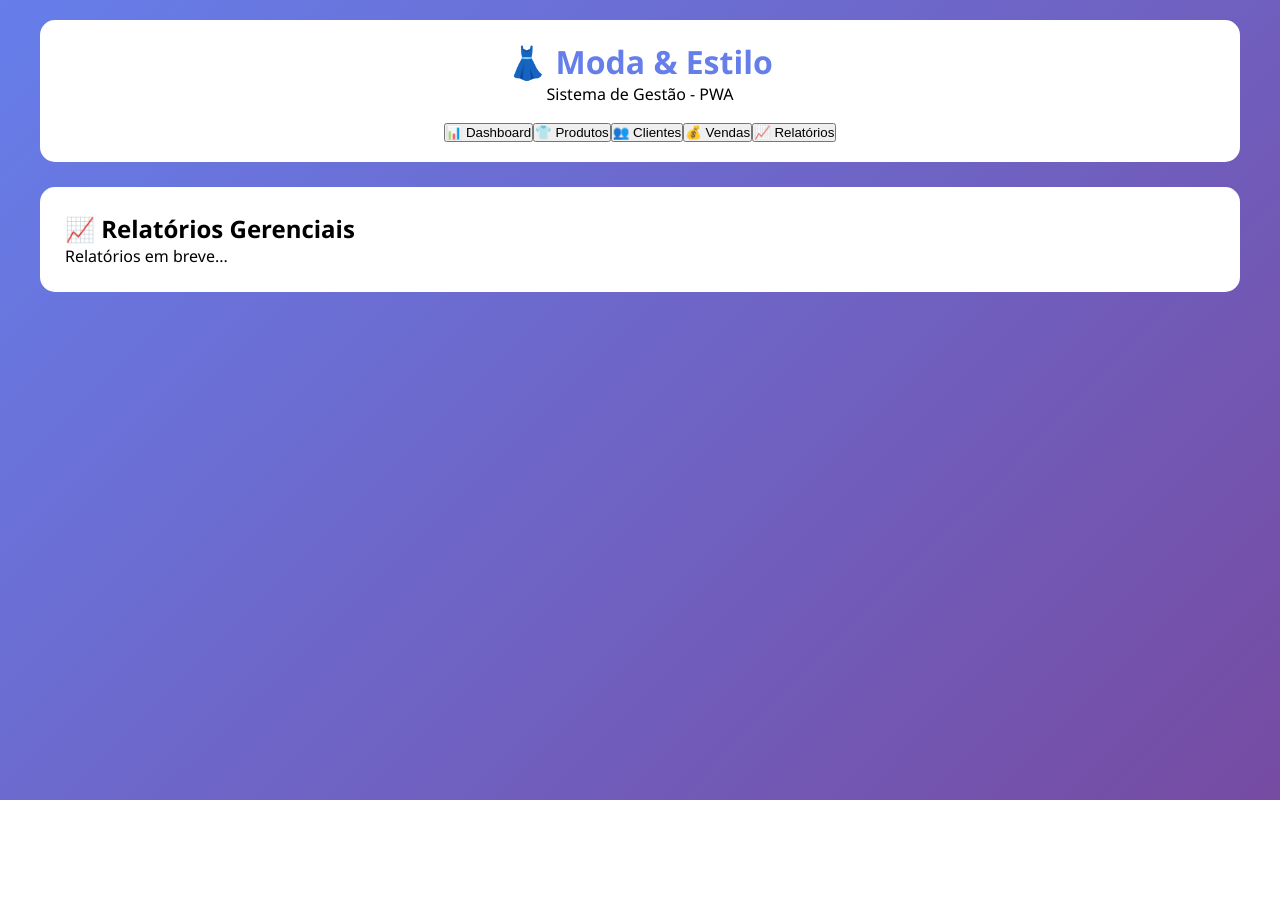
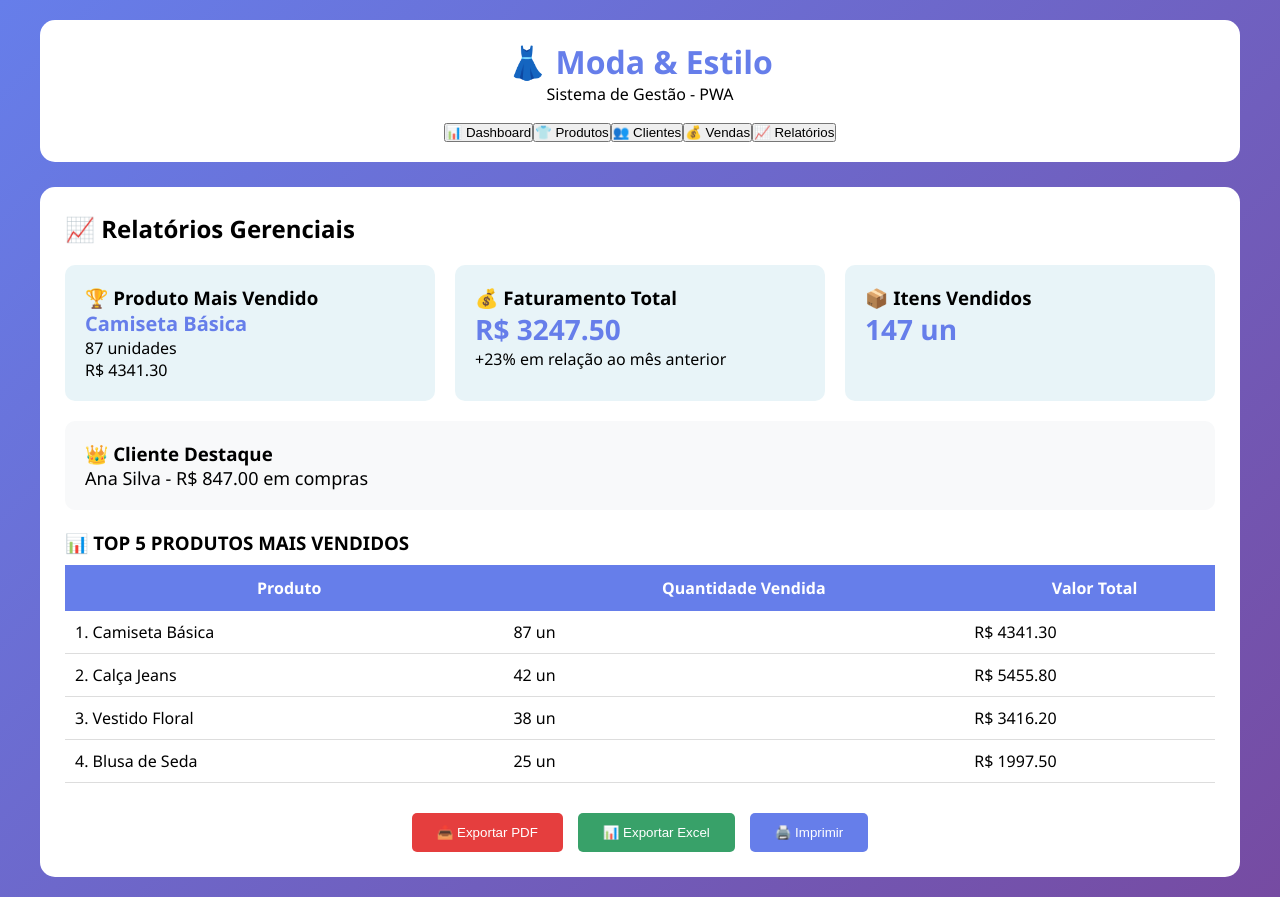
Before and after one commit to marcelorodrigh3s-svg/modaa-estilo-pwa, a React (Create React App) app in the folder frontend/: page / in a window 1280 px wide. Both pictures are taken after a click on the button "📈 Relatórios". Before the commit the page ends 800 px from the top, so only its background shows below. Built offline with nearby package versions, Linux system fonts and the light colour scheme.

Commit message:
Update Relatorios.js

```diff
--- a/frontend/src/components/Relatorios.js
+++ b/frontend/src/components/Relatorios.js
@@ -1,6 +1,101 @@
-import React from 'react';
+import React, { useState } from 'react';
 
 function Relatorios() {
-    return <div><h2>📈 Relatórios Gerenciais</h2><p>Relatórios em breve...</p></div>;
+    // Dados simulados de vendas
+    const [relatorio] = useState({
+        faturamentoTotal: 3247.50,
+        totalItensVendidos: 147,
+        produtoMaisVendido: { nome: 'Camiseta Básica', quantidade: 87, valor: 4341.30 },
+        topClientes: [
+            { nome: 'Ana Silva', total: 847.00 },
+            { nome: 'Carlos Souza', total: 545.00 },
+            { nome: 'Mariana Lima', total: 412.00 },
+        ],
+        produtosTop: [
+            { nome: 'Camiseta Básica', quantidade: 87, valor: 4341.30 },
+            { nome: 'Calça Jeans', quantidade: 42, valor: 5455.80 },
+            { nome: 'Vestido Floral', quantidade: 38, valor: 3416.20 },
+            { nome: 'Blusa de Seda', quantidade: 25, valor: 1997.50 },
+        ]
+    });
+
+    const gerarPDF = () => {
+        alert('📄 Relatório PDF gerado! (Funcionalidade em desenvolvimento)');
+    };
+
+    const exportarExcel = () => {
+        alert('📊 Relatório Excel gerado! (Funcionalidade em desenvolvimento)');
+    };
+
+    const imprimir = () => {
+        window.print();
+    };
+
+    return (
+        <div>
+            <h2>📈 Relatórios Gerenciais</h2>
+
+            {/* Cards */}
+            <div style={{
+                display: 'grid',
+                gridTemplateColumns: 'repeat(auto-fit, minmax(250px, 1fr))',
+                gap: '20px',
+                marginTop: '20px'
+            }}>
+                <div className="stat-card" style={{ background: '#e8f4f8', padding: '20px', borderRadius: '10px' }}>
+                    <h3>🏆 Produto Mais Vendido</h3>
+                    <p style={{ fontSize: '20px', fontWeight: 'bold', color: '#667eea' }}>{relatorio.produtoMaisVendido.nome}</p>
+                    <p>{relatorio.produtoMaisVendido.quantidade} unidades</p>
+                    <p>R$ {relatorio.produtoMaisVendido.valor.toFixed(2)}</p>
+                </div>
+                <div className="stat-card" style={{ background: '#e8f4f8', padding: '20px', borderRadius: '10px' }}>
+                    <h3>💰 Faturamento Total</h3>
+                    <p style={{ fontSize: '28px', fontWeight: 'bold', color: '#667eea' }}>R$ {relatorio.faturamentoTotal.toFixed(2)}</p>
+                    <p>+23% em relação ao mês anterior</p>
+                </div>
+                <div className="stat-card" style={{ background: '#e8f4f8', padding: '20px', borderRadius: '10px' }}>
+                    <h3>📦 Itens Vendidos</h3>
+                    <p style={{ fontSize: '28px', fontWeight: 'bold', color: '#667eea' }}>{relatorio.totalItensVendidos} un</p>
+                </div>
+            </div>
+
+            {/* Cliente Destaque */}
+            <div style={{ marginTop: '20px', background: '#f8f9fa', padding: '20px', borderRadius: '10px' }}>
+                <h3>👑 Cliente Destaque</h3>
+                <p style={{ fontSize: '18px' }}>{relatorio.topClientes[0]?.nome} - R$ {relatorio.topClientes[0]?.total.toFixed(2)} em compras</p>
+            </div>
+
+            {/* Tabela Top Produtos */}
+            <div style={{ marginTop: '20px' }}>
+                <h3>📊 TOP 5 PRODUTOS MAIS VENDIDOS</h3>
+                <table style={{ width: '100%', borderCollapse: 'collapse', marginTop: '10px' }}>
+                    <thead>
+                        <tr style={{ background: '#667eea', color: 'white' }}>
+                            <th style={{ padding: '12px' }}>Produto</th>
+                            <th>Quantidade Vendida</th>
+                            <th>Valor Total</th>
+                        </tr>
+                    </thead>
+                    <tbody>
+                        {relatorio.produtosTop.map((p, index) => (
+                            <tr key={index} style={{ borderBottom: '1px solid #ddd' }}>
+                                <td style={{ padding: '10px' }}>{index + 1}. {p.nome}</td>
+                                <td>{p.quantidade} un</td>
+                                <td>R$ {p.valor.toFixed(2)}</td>
+                            </tr>
+                        ))}
+                    </tbody>
+                </table>
+            </div>
+
+            {/* Botões de ação */}
+            <div style={{ marginTop: '30px', display: 'flex', gap: '15px', justifyContent: 'center' }}>
+                <button onClick={gerarPDF} style={{ background: '#e53e3e', color: 'white', padding: '12px 25px', border: 'none', borderRadius: '5px', cursor: 'pointer' }}>📥 Exportar PDF</button>
+                <button onClick={exportarExcel} style={{ background: '#38a169', color: 'white', padding: '12px 25px', border: 'none', borderRadius: '5px', cursor: 'pointer' }}>📊 Exportar Excel</button>
+                <button onClick={imprimir} style={{ background: '#667eea', color: 'white', padding: '12px 25px', border: 'none', borderRadius: '5px', cursor: 'pointer' }}>🖨️ Imprimir</button>
+            </div>
+        </div>
+    );
 }
+
 export default Relatorios;
```
